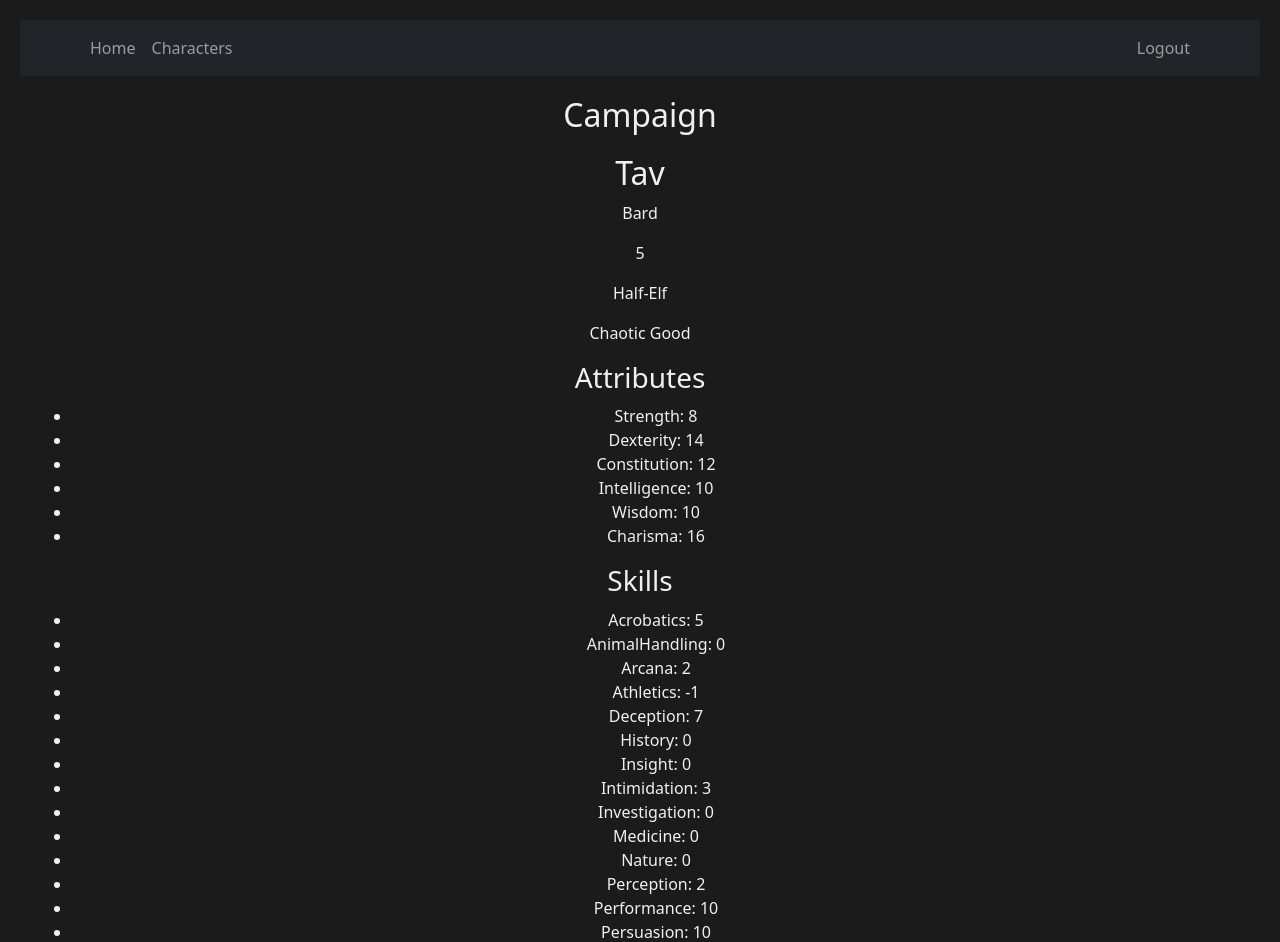
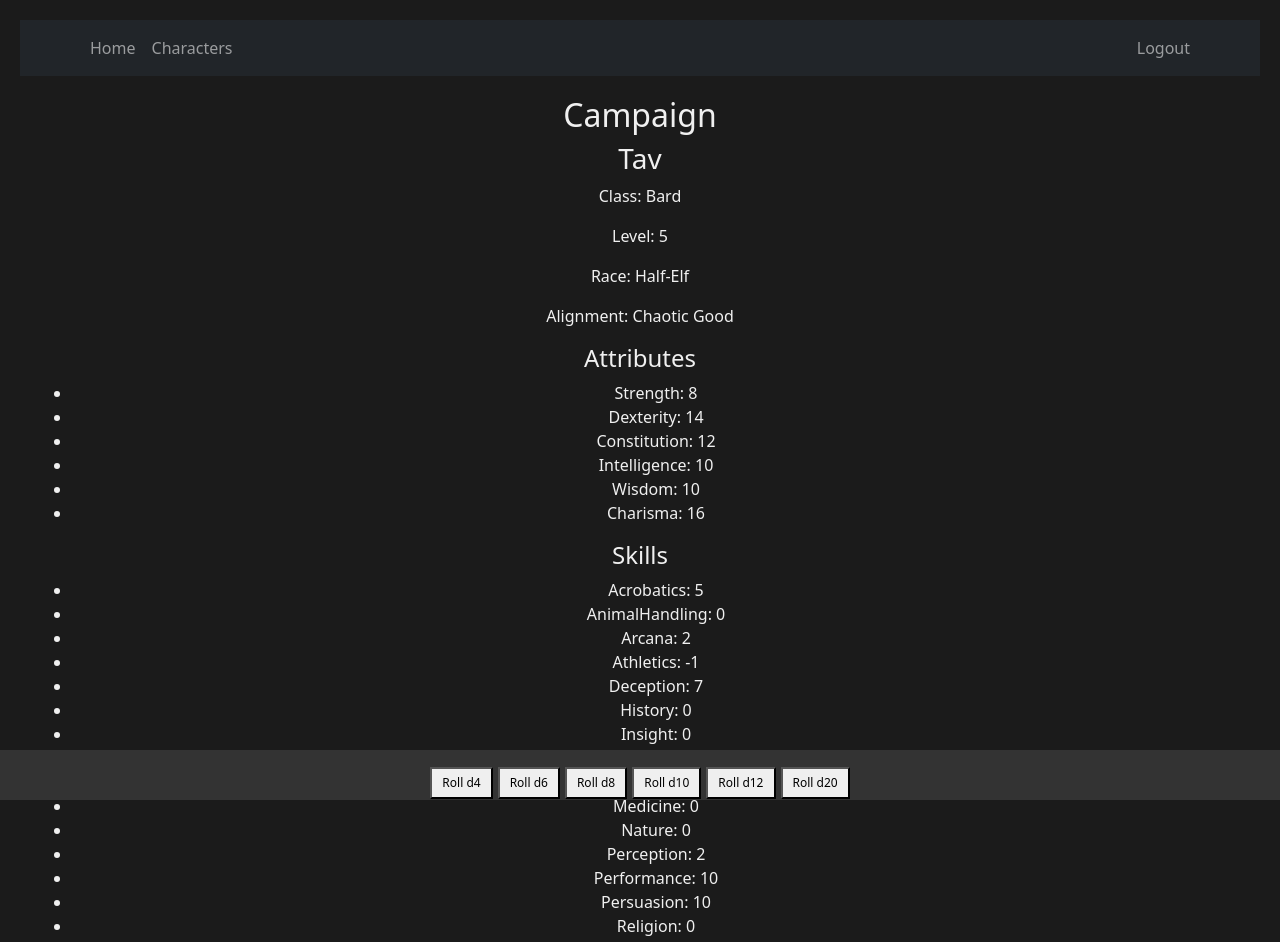
Before and after one commit to vmlayton87/ncsu-milestone-project-3, a React (Vite) app in the folder front_end/my-react-app/: page /characters in a window 1280 px wide. Shown: the top 942 px of the page. Built offline with nearby package versions, Linux system fonts and the light colour scheme; a web font is replaced by a local one.

Commit message:
DiceDrawer component built, expands to reveal rollable dice on every page except for splash. Needs styling.

```diff
--- a/front_end/my-react-app/src/App.jsx
+++ b/front_end/my-react-app/src/App.jsx
@@ -14,6 +14,7 @@ import Dashboard from './components/Dashboard.jsx'
 import ConditionalNavigation from './components/ConditionalNavigation.jsx'
 import Characters from './components/Characters.jsx'
 import DmDashboard from './components/DmDashboard.jsx'
+import DiceDrawer from './components/DiceDrawer.jsx'
 
 function App() {
   return (
@@ -30,6 +31,7 @@ function App() {
           // Handle logout logic here
         }} />
       </Routes>
+      {location.pathname !=='/' && <DiceDrawer />}
     </Router>
   )
 }
--- a/front_end/my-react-app/src/components/CharacterSheet.jsx
+++ /dev/null
@@ -1,18 +0,0 @@
-import React from 'react';
-import BasicInfo from './subcomponents/BasicInfo.jsx';
-import Equipment from './subcomponents/Equipment.jsx';
-import Skills from './subcomponents/Skills.jsx';
-import Attributes from './subcomponents/Attributes.jsx';
-
-const CharacterSheet = ({ character }) => {
-  return (
-    <div className="character-sheet">
-      <BasicInfo info={character.basicInfo} />
-      <Attributes attributes={character.attributes} />
-      <Skills skills={character.skills} />
-      <Equipment equipment={character.equipment} />
-    </div>
-  )
-}
-
-export default CharacterSheet;
--- a/front_end/my-react-app/src/components/Characters.jsx
+++ b/front_end/my-react-app/src/components/Characters.jsx
@@ -1,6 +1,5 @@
 import React, { useState, useEffect } from "react";
 import { useParams } from "react-router-dom";
-import CharacterSheet from "./CharacterSheet";
 import '../index.scss';
 
 const Characters = () => {
@@ -112,11 +111,43 @@ const Characters = () => {
             <h2>Campaign {id}</h2>
             {characters.map((character, index) => (
                 <div key={index} className="character-container">
-                    <CharacterSheet character={character} />
+                    <h3>{character.basicInfo.name}</h3>
+                    <p>Class: {character.basicInfo.class}</p>
+                    <p>Level: {character.basicInfo.level}</p>
+                    <p>Race: {character.basicInfo.race}</p>
+                    <p>Alignment: {character.basicInfo.alignment}</p>
+                    <div className="attributes">
+                        <h4>Attributes</h4>
+                        <ul>
+                            {Object.keys(character.attributes).map(attr => (
+                                <li key={attr}>
+                                    {attr.charAt(0).toUpperCase() + attr.slice(1)}: {character.attributes[attr]}
+                                </li>
+                            ))}
+                        </ul>
+                    </div>
+                    <div className="skills">
+                        <h4>Skills</h4>
+                        <ul>
+                            {Object.keys(character.skills).map(skill => (
+                                <li key={skill}>
+                                    {skill.charAt(0).toUpperCase() + skill.slice(1)}: {character.skills[skill]}
+                                </li>
+                            ))}
+                        </ul>
+                    </div>
+                    <div className="equipment">
+                        <h4>Equipment</h4>
+                        <ul>
+                            {character.equipment.map((item, itemIndex) => (
+                                <li key={itemIndex}>{item}</li>
+                            ))}
+                        </ul>
+                    </div>
                 </div>
             ))}
         </div>
-    );
-};
+    )
+}
 
-export default Characters;
+export default Characters
--- /dev/null
+++ b/front_end/my-react-app/src/components/DiceDrawer.jsx
@@ -0,0 +1,25 @@
+import React, { useState } from "react";
+import DiceRoller from "./DiceRoller";
+import '../index.scss';
+
+const DiceDrawer = () => {
+    const [isOpen, setIsOpen] = useState(false);
+
+    const handleMouseEnter = () => {
+        setIsOpen(true);
+    };
+
+    const handleMouseLeave = () => {
+        setIsOpen(false);
+    };
+
+    return (
+        <div className={`dice-drawer ${isOpen ? 'open' : ''}`} onMouseEnter={handleMouseEnter} onMouseLeave={handleMouseLeave}>
+            <div className="drawer-content">
+                <DiceRoller />
+            </div>
+        </div>
+    );
+};
+
+export default DiceDrawer;
--- /dev/null
+++ b/front_end/my-react-app/src/components/DiceRoller.jsx
@@ -0,0 +1,27 @@
+import React, { useState } from 'react';
+
+const DiceRoller = () => {
+  const [result, setResult] = useState('No roll yet');
+
+  const rollDice = (sides) => {
+    const roll = Math.floor(Math.random() * sides) + 1;
+    setResult(`You rolled a ${roll}`);
+  };
+
+  return (
+    <div className="dice-roller">
+      <h2>Dice Roller</h2>
+      <div className="dice-buttons">
+        <button onClick={() => rollDice(4)}>Roll d4</button>
+        <button onClick={() => rollDice(6)}>Roll d6</button>
+        <button onClick={() => rollDice(8)}>Roll d8</button>
+        <button onClick={() => rollDice(10)}>Roll d10</button>
+        <button onClick={() => rollDice(12)}>Roll d12</button>
+        <button onClick={() => rollDice(20)}>Roll d20</button>
+      </div>
+      <div className="result">{result}</div>
+    </div>
+  );
+};
+
+export default DiceRoller;
--- a/front_end/my-react-app/src/components/subcomponents/Attributes.jsx
+++ /dev/null
@@ -1,20 +0,0 @@
-import React from "react";
-
-const Attributes = ({ attributes }) => {
-    return (
-        <div className="attributes">
-            <h3>Attributes</h3>
-            <ul>
-                {Object.keys(attributes).map(attr => (
-                    <li key={attr}>
-                        {attr.charAt(0).toUpperCase() + attr.slice(1)}: {attributes[attr]}
-                    </li>
-                ))}
-            </ul>
-        </div>
-    )
-}
-
-export default Attributes
-
-//Codeium explanation for collaborators: This code defines a functional component in JavaScript called Attributes. It takes an object attributes as a parameter. The component renders a <div> element with a class name of "attributes", which contains an <h3> element with the text "Attributes" and a <ul> element. The <ul> element is populated with <li> elements, one for each key in the attributes object. Each <li> element displays the capitalized first letter of the key, followed by the rest of the key, and the corresponding value from the attributes object. The key prop is set to the key of the current attribute to help React efficiently update and reorder the list.
--- a/front_end/my-react-app/src/components/subcomponents/BasicInfo.jsx
+++ /dev/null
@@ -1,17 +0,0 @@
-import React from "react";
-
-const BasicInfo = ({ info }) => {
-    return (
-        <div className="basic-info">
-            <h2>{info.name || 'Unknown Name'}</h2>
-            <p>{info.class || 'Unknown Class'}</p>
-            <p>{info.level || 'Unknown Level'}</p>
-            <p>{info.race || 'Unknown Race'}</p>
-            <p>{info.alignment || 'Unknown Alignment'}</p>
-        </div>
-    )
-}
-
-export default BasicInfo
-
-// Codeium explanation for collaborators: This code snippet defines a functional component called BasicInfo in JavaScript using React. It takes an object called info as a prop. Inside the component, it renders a div element with a class of "basic-info". Inside the div, it renders several h2 and p elements. The content of these elements is determined by the values of the info object. If a value is undefined or null, it will display a default message like "Unknown Name", "Unknown Class", etc. The component is exported as the default export.
--- a/front_end/my-react-app/src/components/subcomponents/Equipment.jsx
+++ /dev/null
@@ -1,26 +0,0 @@
-import React from "react";
-
-const Equipment = ({ equipment }) => {
-    return (
-        <div className="equipment">
-            <h3>Equipment</h3>
-            <ul>
-                {equipment.length > 0 ? (
-                    equipment.map(item => <li key={item}>{item}</li>)
-                ) : (
-                    <li>No equipment listed</li>
-                )}
-            </ul>
-        </div>
-    )
-}
-
-export default Equipment
-
-//Codeium explanation for collaborators: This code snippet defines a React functional component called Equipment. It takes an object equipment as a prop. The component renders a <div> with a class name of "equipment". Inside the <div>, it renders an <h3> element with the text "Equipment". It also renders an <ul> (unordered list) element.
-
-// If the equipment array has a length greater than 0, it maps over the equipment array and renders a <li> (list item) element for each item in the array. The key prop is set to the current item to help React efficiently update and reorder the list.
-
-// If the equipment array is empty, it renders a single <li> element with the text "No equipment listed".
-
-// In summary, this code snippet is a React component that displays a list of equipment, or a message indicating that no equipment is listed.
--- a/front_end/my-react-app/src/components/subcomponents/Skills.jsx
+++ /dev/null
@@ -1,20 +0,0 @@
-import React from "react";
-
-const Skills = ({ skills }) => {
-    return (
-        <div className="skills">
-            <h3>Skills</h3>
-            <ul>
-                {Object.keys(skills).map(skill => (
-                    <li key={skill}>
-                        {skill.charAt(0).toUpperCase() + skill.slice(1)}: {skills[skill] || 0}
-                    </li>
-                ))}
-            </ul>
-        </div>
-    )
-}
-
-export default Skills
-
-//Codeium explanation for collaborators: This is a React functional component that renders a list of skills. The skills object is passed as a prop to the component. The component maps over the keys of the skills object and creates a list item (<li>) for each skill. The skill name is capitalized and displayed along with its corresponding value from the skills object. If a skill does not have a value, it is displayed as 0. The list is wrapped in a <div> with a CSS class of "skills". The component returns the entire structure.
--- a/front_end/my-react-app/src/index.scss
+++ b/front_end/my-react-app/src/index.scss
@@ -77,7 +77,6 @@ body {
   }
 }
 
-
 .signup-page {
   h2 {
     font-family: 'Amarante';
@@ -142,6 +141,62 @@ body {
     justify-content: center;
     gap: 20px;
     padding: 20px;
+  }
+}
+
+.dice-drawer {
+  position: fixed;
+  bottom: 0;
+  left: 0;
+  right: 0;
+  height: 50px; // Height when not hovered
+  background-color: #333;
+  color: #fff;
+  display: flex;
+  align-items: center;
+  justify-content: center;
+  transition: height 0.3s ease;
+  overflow: hidden;
+  z-index: 1000;
+
+  &.open {
+    height: 200px; // Height when hovered
+  }
+
+  .drawer-content {
+    display: flex;
+    flex-direction: column;
+    align-items: center;
+    justify-content: center;
+    height: 100%;
+
+    .dice-roller {
+      display: flex;
+      flex-direction: column;
+      align-items: center;
+      justify-content: center;
+      gap: 10px;
+
+      .dice-buttons {
+        display: flex;
+        flex-direction: row;
+        align-items: center;
+        gap: 5px;
+
+        button {
+          padding: 5px 10px;
+          font-size: 12px;
+          cursor: pointer;
+        }
+      }
+
+      .result {
+        margin-top: 10px;
+        font-size: 14px;
+        font-weight: bold;
+        color: #fff;
+      }
+    }
   }
 }
 
```
